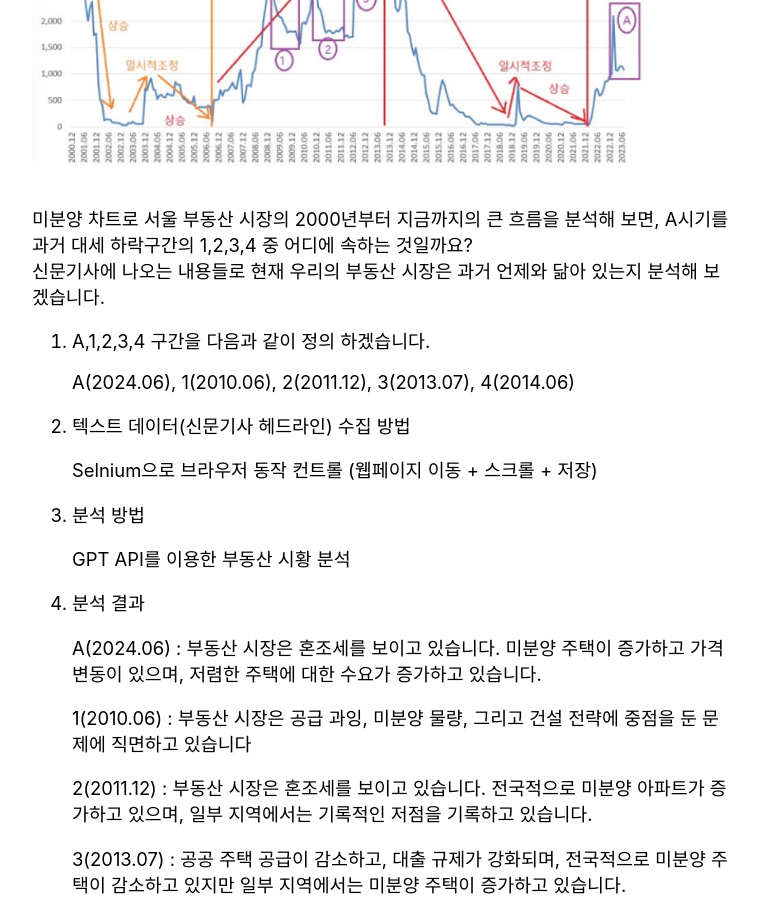
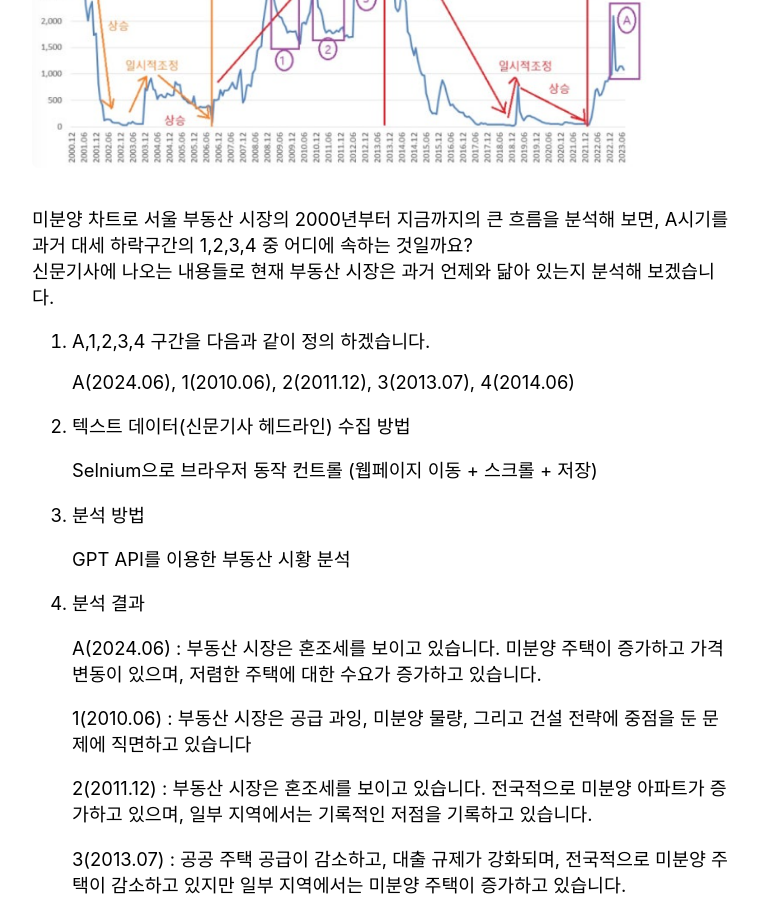
Before and after one commit to Timeleeh/skkufinal.github.io, a Jekyll site: the page built from _posts/2024-06-18-미분양 주택수와 주택가격 상관관계.md, in a window 1280 px wide and 900 px high, scrolled down 1414 px. Shown: the whole window, without its empty margins (258-1017 px from the left). Built offline with Jekyll 4.4.1, drawn with Linux system fonts in a browser that asks for light colours; nearby versions of some CDN libraries; comment, search, counter and statistics services are not loaded.

Commit message:
Update 2024-06-18-미분양 주택수와 주택가격 상관관계.md

```diff
--- a/_posts/2024-06-18-미분양 주택수와 주택가격 상관관계.md
+++ b/_posts/2024-06-18-미분양 주택수와 주택가격 상관관계.md
@@ -37,7 +37,7 @@ categories: jekyll update
 ![Seoul Image](https://github.com/Timeleeh/skkufinal.github.io/blob/main/seoul.png?raw=true)
 <br>
 미분양 차트로 서울 부동산 시장의 2000년부터 지금까지의 큰 흐름을 분석해 보면, A시기를 과거 대세 하락구간의 1,2,3,4 중 어디에 속하는 것일까요?<br>
-신문기사에 나오는 내용들로 현재 우리의 부동산 시장은 과거 언제와 닮아 있는지 분석해 보겠습니다.<br>
+신문기사에 나오는 내용들로 현재 부동산 시장은 과거 언제와 닮아 있는지 분석해 보겠습니다.<br>
 
  1. A,1,2,3,4 구간을 다음과 같이 정의 하겠습니다.
 
```
